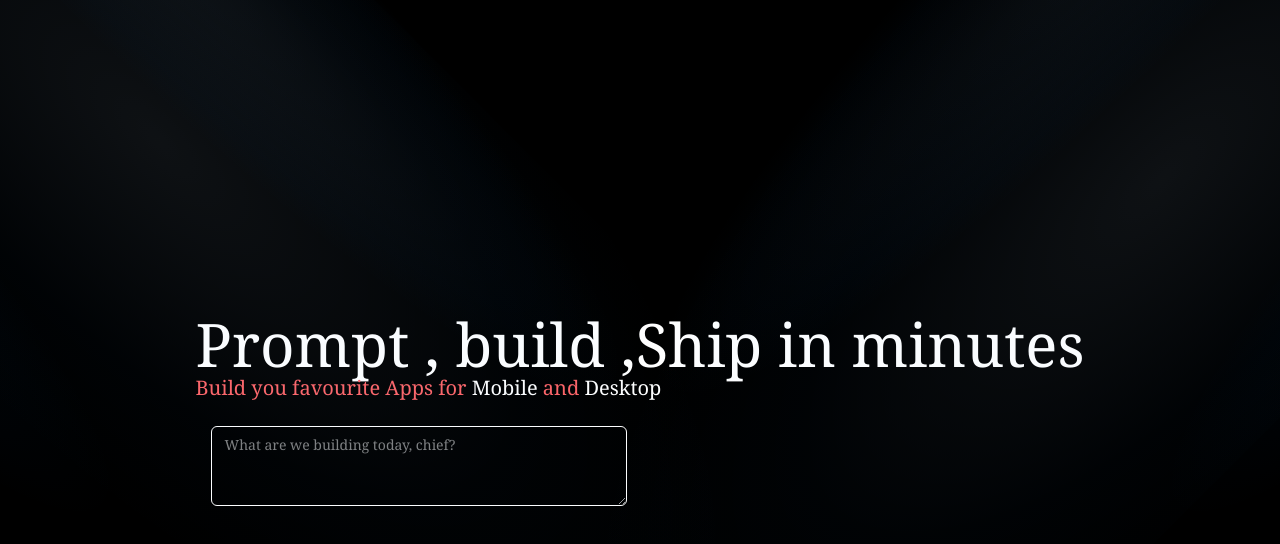
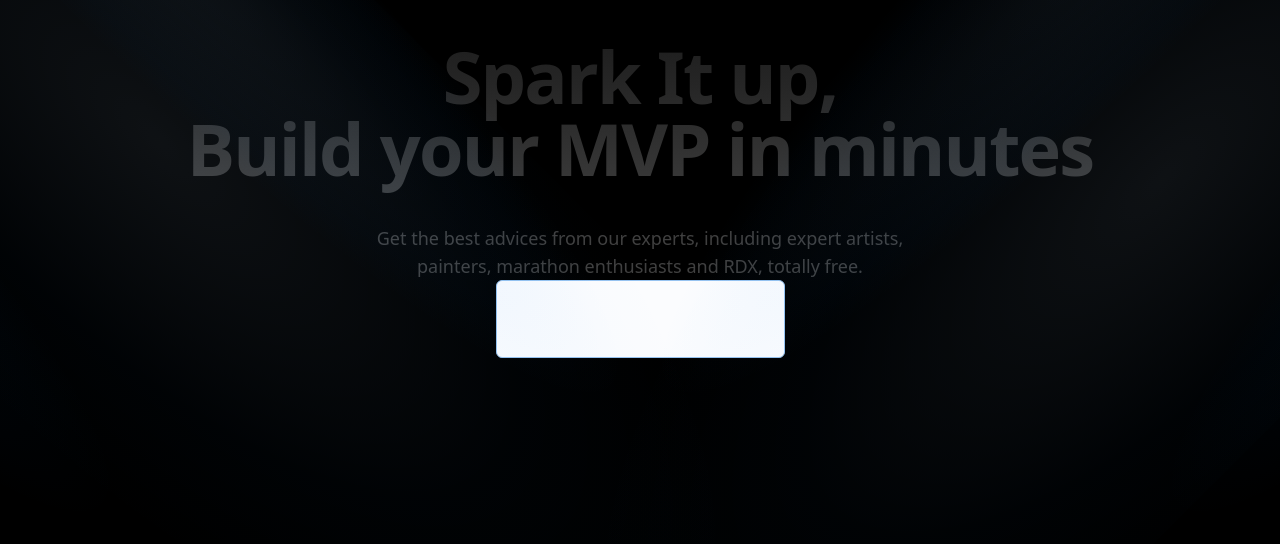
Before and after one commit to Varun789-mx/Spark, a React (Vite) app in the folder frontend/: page / in a window 1280 px wide. Shown: the top 544 px of the page. Built offline with nearby package versions, Linux system fonts and the light colour scheme.

Commit message:
Fix the inputbox

```diff
--- a/frontend/package.json
+++ b/frontend/package.json
@@ -10,6 +10,9 @@
     "preview": "vite preview"
   },
   "dependencies": {
+    "@emotion/react": "^11.14.0",
+    "@emotion/styled": "^11.14.0",
+    "@mui/joy": "^5.0.0-beta.52",
     "@tailwindcss/vite": "^4.1.7",
     "clsx": "^2.1.1",
     "framer-motion": "^12.12.1",
--- a/frontend/src/App.tsx
+++ b/frontend/src/App.tsx
@@ -9,9 +9,8 @@ function App() {
     <>
       <div className="relative min-h-screen bg-black min-w-screen overflow-hidden">
         <Spotlight />
-        <div className="absolute inset-0 flex flex-col pt-5 justify-center">
+        <div className="absolute flex justify-center">
           <HeroText />
-
         </div>
       </div>
     </>
--- a/frontend/src/components/HeroText.tsx
+++ b/frontend/src/components/HeroText.tsx
@@ -6,22 +6,19 @@ export const HeroText = () => {
 
   return (
     <>
-      <div className='min-w-screen min-h-screen bg-transparent  flex flex-col justify-center items-center'>
-        <div className='text-white font-serif '>
-          <span className='text-6xl'>Prompt , build ,Ship in minutes</span>
-          <div className="">
-            <span className='text-xl text-red-400'>   Build you favourite Apps for
-            </span>
-            <span className='text-xl text-white'> Mobile</span>
-            <span className='text-xl text-red-400'> and</span>
-            <span className='text-xl text-white'> Desktop</span>
+      <div className='min-w-screen min-h-screen bg-transparent  flex flex-col items-center'>
+        <div className="flex-col justify-center items-center">
+          <h2 className="bg-clip-text text-transparent text-center bg-gradient-to-b from-neutral-900 to-neutral-700 dark:from-neutral-600 dark:to-white text-2xl md:text-4xl lg:text-7xl font-sans py-2 md:py-10 relative z-20 font-bold tracking-tight">
+            Spark It up, <br /> Build your MVP in minutes
+          </h2>
+          <p className="max-w-xl mx-auto text-sm md:text-lg text-neutral-700 dark:text-neutral-400 text-center">
+            Get the best advices from our experts, including expert artists,
+            painters, marathon enthusiasts and RDX, totally free.
+          </p>
+
           </div>
-          <InputBox />
-        </div>
-
+            <InputBox />
       </div>
-
-
     </>
   )
 }
--- a/frontend/src/components/Inputbox.tsx
+++ b/frontend/src/components/Inputbox.tsx
@@ -1,16 +1,12 @@
-export const InputBox = () => {
-  return (
-    <div className="w-full max-w-md px-4 mt-6 bg-grey-500">
-      <textarea
-        className="flex min-h-[80px] w-full rounded-md border
-                border-input bg-transparent px-3 py-2
-                text-base shadow-sm placeholder:text-grey-200/50
-                focus-visible:outline-none focus-visible:ring-1
-                focus-visible:ring-ring disabled:cursor-not-allowed
-                disabled:opacity-50 md:text-sm"
+import Textarea from '@mui/joy/Textarea';
 
-        placeholder="What are we building today, chief?"
-      />
-    </div>
-  );
-};
+export const InputBox = ()=>{
+  return <>
+  <Textarea
+    color="primary"
+    minRows={2}
+    size="lg"
+    variant="outlined"
+  />
+  </>
+}
```
Also changed, not shown: 1 other file (tests, documents, lock files or other folders).
